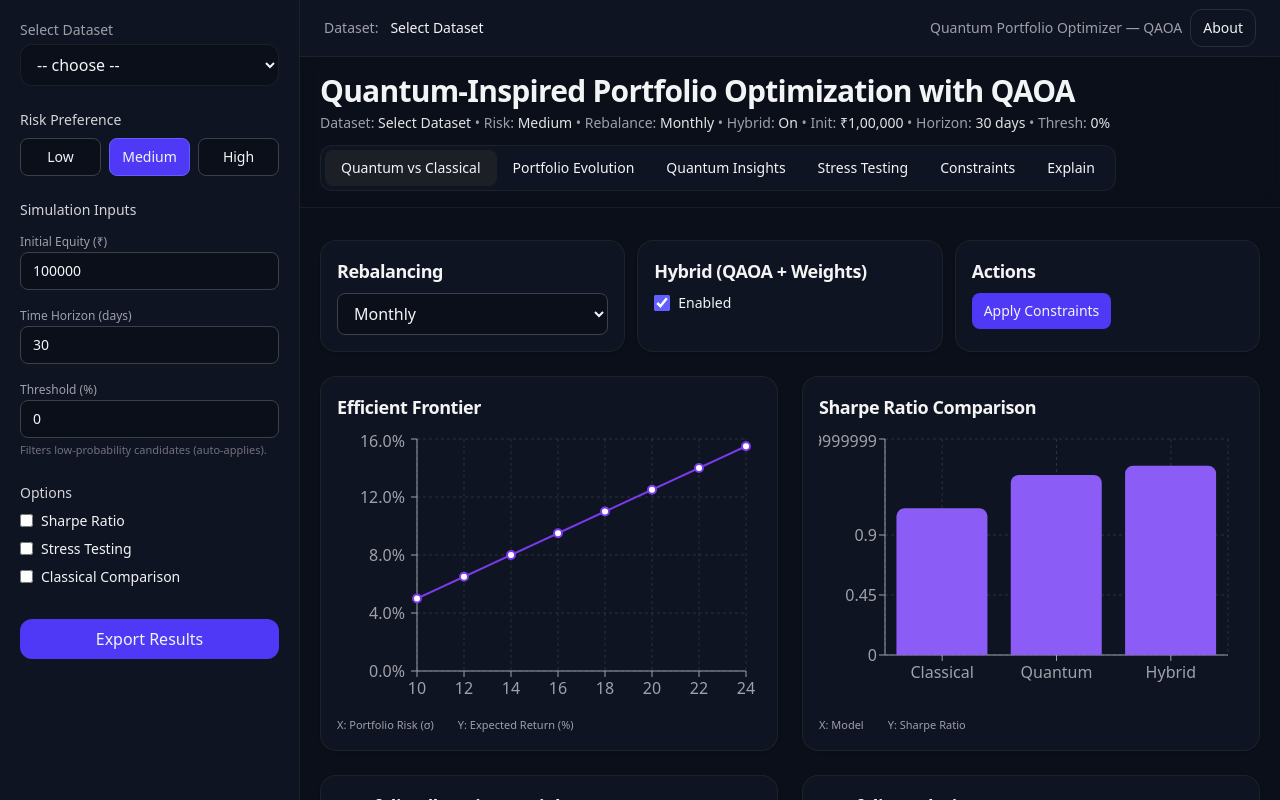
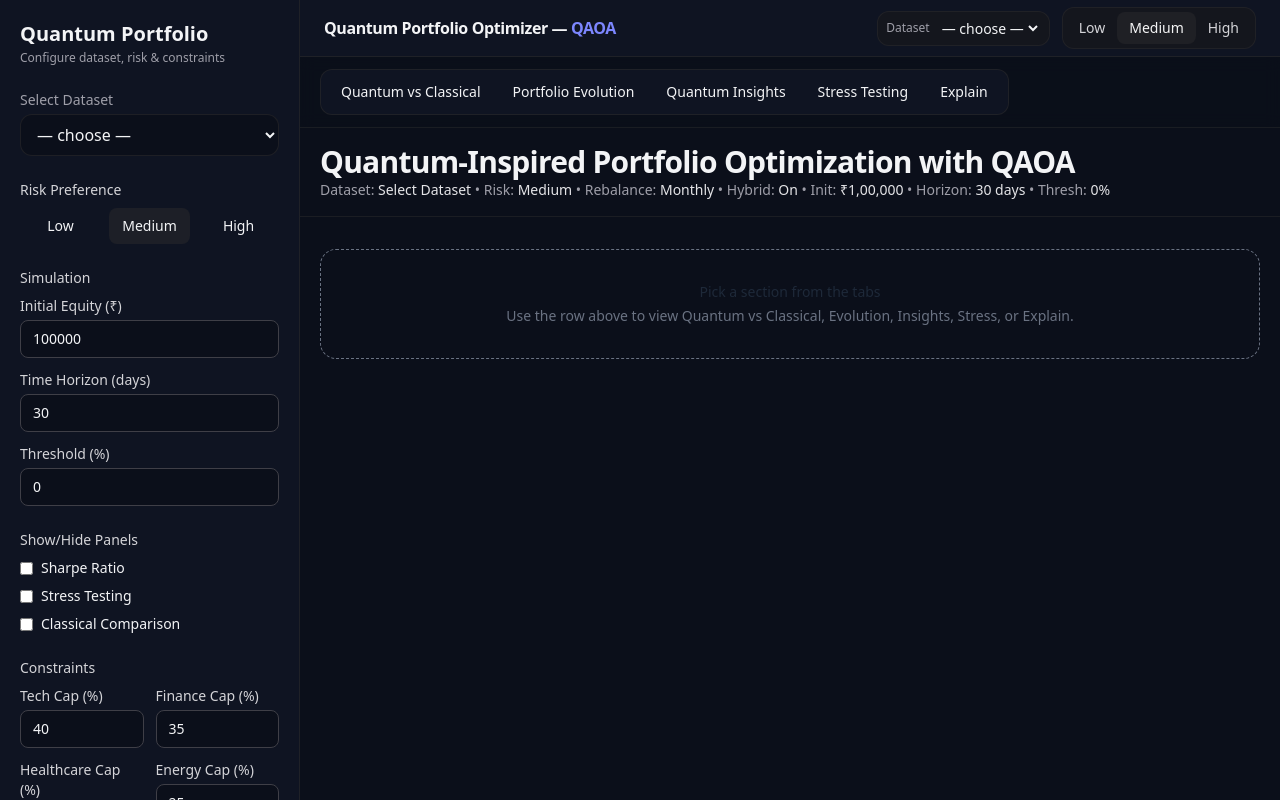
Before and after one commit to Denny-16/quantum-portfolio-fronten, a React (Vite) app: page / in a window 1280 px wide. Shown: the top 800 px of the page. Built offline with nearby package versions, Linux system fonts and the light colour scheme.

Commit message:
added final code but teammates told me to keep home section

```diff
--- a/src/components/Dashboard.js
+++ b/src/components/Dashboard.js
@@ -3,7 +3,7 @@ import React, { useEffect, useMemo, useState } from "react";
 import Sidebar from "./Sidebar.js";
 import Navbar from "./Navbar.js";
 import { useDispatch, useSelector } from "react-redux";
-import { addToast } from "../store/uiSlice"; // extensionless is fine with Parcel
+import { addToast, toggleSidebar } from "../store/uiSlice"; // added toggleSidebar here
 import EmptyState from "./EmptyState.js";
 import Skeleton from "./Skeleton.js";
 import { downloadJSON, downloadCSV } from "../utils/exporters.js";
@@ -67,10 +67,11 @@ export default function Dashboard() {
   const safeRiskLevel = (typeof riskLevel === "string" && riskLevel.length) ? riskLevel : "medium";
   const riskPretty = safeRiskLevel.charAt(0).toUpperCase() + safeRiskLevel.slice(1);
 
-  const [activeTab, setActiveTab] = useState("compare");
+  // ✅ No default section selected
+  const [activeTab, setActiveTab] = useState(null);
   const [activeSlice, setActiveSlice] = useState(null);
 
-  // Controls
+  // Controls (Constraints now live in the Sidebar)
   const [rebalanceFreq, setRebalanceFreq] = useState("Monthly");
   const [useHybrid, setUseHybrid] = useState(true);
   const [sectorCaps, setSectorCaps] = useState({ Tech: 40, Finance: 35, Healthcare: 35, Energy: 25 });
@@ -109,7 +110,7 @@ export default function Dashboard() {
         setSharpeData(s);
         setTopBits(bits);
 
-        // PASS dataset here
+        // pass dataset to allocation
         const allocData = await fetchAllocation({
           topBits: bits[0]?.bits || "10101",
           hybrid: useHybrid,
@@ -130,7 +131,7 @@ export default function Dashboard() {
     // eslint-disable-next-line react-hooks/exhaustive-deps
   }, []);
 
-  // Update frontier when riskLevel / threshold / constraints change
+  // Update frontier when prefs change
   useEffect(() => {
     (async () => {
       try {
@@ -164,7 +165,7 @@ export default function Dashboard() {
     // eslint-disable-next-line react-hooks/exhaustive-deps
   }, [rebalanceFreq, useHybrid, initialEquity, timeHorizon]);
 
-  // Auto-apply QAOA + Allocation + Frontier when threshold changes
+  // Auto-apply when threshold changes
   useEffect(() => {
     (async () => {
       try {
@@ -174,7 +175,6 @@ export default function Dashboard() {
           fetchEfficientFrontier({ riskLevel: safeRiskLevel, constraints, threshold }),
         ]);
         setTopBits(bits);
-        // PASS dataset here
         const newAlloc = await fetchAllocation({
           topBits: bits[0]?.bits || "10101",
           hybrid: useHybrid,
@@ -193,7 +193,7 @@ export default function Dashboard() {
     // eslint-disable-next-line react-hooks/exhaustive-deps
   }, [threshold, useHybrid, constraints, safeRiskLevel]);
 
-  // Recompute stress whenever controls or evolution changes
+  // Recompute stress whenever controls or evolution change
   useEffect(() => {
     (async () => {
       try {
@@ -211,7 +211,7 @@ export default function Dashboard() {
     // eslint-disable-next-line react-hooks/exhaustive-deps
   }, [stress, evolution]);
 
-  // Apply constraints manually (button)
+  // Apply constraints manually (Sidebar's button can call this too if you pass it down)
   async function handleApplyConstraints() {
     try {
       setLoading((l) => ({ ...l, qaoa: true, alloc: true, frontier: true }));
@@ -220,7 +220,6 @@ export default function Dashboard() {
         fetchEfficientFrontier({ riskLevel: safeRiskLevel, constraints, threshold }),
       ]);
       setTopBits(bits);
-      // PASS dataset here
       const newAlloc = await fetchAllocation({
         topBits: bits[0]?.bits || "10101",
         hybrid: useHybrid,
@@ -252,17 +251,57 @@ export default function Dashboard() {
   const showStress = !options?.length || options.includes("Stress Testing");
   const showClassical = !options?.length || options.includes("Classical Comparison");
 
-  // ---------- Render ----------
   return (
     <div className="flex min-h-screen bg-[#0b0f1a] text-gray-100">
-      <Sidebar />
+      {/* Sidebar now holds Constraints UI */}
+      <Sidebar
+        sectorCaps={sectorCaps}
+        setSectorCaps={setSectorCaps}
+        esgExclude={esgExclude}
+        setEsgExclude={setEsgExclude}
+        turnoverCap={turnoverCap}
+        setTurnoverCap={setTurnoverCap}
+        onApplyConstraints={handleApplyConstraints}
+        applying={loading.qaoa || loading.alloc || loading.frontier}
+      />
+
       <div className="flex-1 min-w-0 flex flex-col">
+        {/* Keep your existing Navbar (branding, etc.) */}
         <Navbar />
 
-        {/* Sticky header + tabs */}
-        <div className="sticky top-0 z-10 bg-[#0b0f1a]/80 backdrop-blur border-b border-zinc-800/60">
-          <div className="max-w-7xl mx-auto px-5 py-4 flex flex-wrap items-end justify-between gap-3">
-            <div className="space-y-1">
+        {/* Tabs + "Constraints" button row */}
+        <div className="sticky top-14 z-10 bg-[#0b0f1a]/80 backdrop-blur border-b border-zinc-800/60">
+          <div className="max-w-7xl mx-auto px-5 py-3 flex items-center justify-between gap-3">
+            {/* Tabs (no default selected) */}
+            <div className="bg-[#0f1422] border border-zinc-800/70 rounded-xl p-1 flex flex-wrap">
+              {[
+  { key: "compare", label: "Quantum vs Classical" },
+  { key: "evolution", label: "Portfolio Evolution" },
+  { key: "insights", label: "Quantum Insights" },
+  { key: "stress", label: "Stress Testing" },
+  { key: "explain", label: "Explain" },
+].map((t) => (
+  <button
+    key={t.key}
+    onClick={() => setActiveTab(activeTab === t.key ? null : t.key)}
+    className={`px-3 md:px-4 py-2 rounded-lg text-sm transition ${
+      activeTab === t.key ? "bg-zinc-800/60" : "hover:bg-zinc-800/30"
+    }`}
+  >
+    {t.label}
+  </button>
+))}
+
+            </div>
+
+            {/* Constraints quick button → toggles sidebar */}
+
+          </div>
+        </div>
+
+        {/* Header info under tabs */}
+        <div className="bg-[#0b0f1a] border-b border-zinc-800/60">
+          <div className="max-w-7xl mx-auto px-5 py-4">
             <h1 className="text-2xl md:text-3xl font-semibold tracking-tight">
               Quantum-Inspired Portfolio Optimization with QAOA
             </h1>
@@ -276,31 +315,19 @@ export default function Dashboard() {
               {" • "}Thresh: <span className="text-zinc-200">{threshold}%</span>
             </p>
           </div>
-
-            <div className="bg-[#0f1422] border border-zinc-800/70 rounded-xl p-1 flex flex-wrap">
-              {[
-                { key: "compare", label: "Quantum vs Classical" },
-                { key: "evolution", label: "Portfolio Evolution" },
-                { key: "insights", label: "Quantum Insights" },
-                { key: "stress", label: "Stress Testing" },
-                { key: "constraints", label: "Constraints" },
-                { key: "explain", label: "Explain" },
-              ].map((t) => (
-                <button
-                  key={t.key}
-                  onClick={() => setActiveTab(t.key)}
-                  className={`px-3 md:px-4 py-2 rounded-lg text-sm transition ${activeTab === t.key ? "bg-zinc-800/60" : "hover:bg-zinc-800/30"}`}
-                >
-                  {t.label}
-                </button>
-              ))}
-            </div>
-          </div>
         </div>
 
         {/* Content */}
         <div className="flex-1 overflow-auto">
           <div className="max-w-7xl mx-auto px-5 py-6 md:py-8 space-y-6">
+            {/* Nothing selected state */}
+            {activeTab === null && (
+              <EmptyState
+                title="Pick a section from the tabs"
+                subtitle="Use the row above to view Quantum vs Classical, Evolution, Insights, Stress, or Explain."
+              />
+            )}
+
             {/* COMPARE TAB */}
             {activeTab === "compare" && (
               <>
@@ -614,64 +641,6 @@ export default function Dashboard() {
               </div>
             )}
 
-            {/* CONSTRAINTS TAB */}
-            {activeTab === "constraints" && (
-              <div className="grid grid-cols-1 lg:grid-cols-2 gap-6">
-                <Card title="Sector Caps (%)">
-                  <div className="grid grid-cols-2 gap-4 text-sm">
-                    {Object.keys(sectorCaps).map((k) => (
-                      <div key={k}>
-                        <label className="block text-zinc-300 mb-1">{k}</label>
-                        <input
-                          type="number"
-                          className="w-full bg-[#0b0f1a] border border-zinc-700 rounded-lg px-3 py-2"
-                          value={sectorCaps[k]}
-                          min={0}
-                          max={100}
-                          onChange={(e) => setSectorCaps({ ...sectorCaps, [k]: Number(e.target.value) })}
-                        />
-                      </div>
-                    ))}
-                  </div>
-                </Card>
-
-                <Card title="ESG & Turnover">
-                  <div className="space-y-4 text-sm">
-                    <label className="inline-flex items-center gap-2 cursor-pointer">
-                      <input
-                        type="checkbox"
-                        className="accent-indigo-500 w-4 h-4"
-                        checked={esgExclude}
-                        onChange={(e) => setEsgExclude(e.target.checked)}
-                      />
-                      <span>Exclude non-ESG (e.g., oil/coal)</span>
-                    </label>
-
-                    <div>
-                      <label className="block text-zinc-300 mb-1">Turnover Cap (%)</label>
-                      <input
-                        type="range"
-                        min="0"
-                        max="100"
-                        value={turnoverCap}
-                        onChange={(e) => setTurnoverCap(Number(e.target.value))}
-                        className="w-full accent-indigo-500"
-                      />
-                      <div className="text-zinc-400 mt-1">{turnoverCap}% max rebalance turnover</div>
-                    </div>
-
-                    <button
-                      onClick={handleApplyConstraints}
-                      className="px-3 py-2 rounded-lg bg-indigo-600 hover:bg-indigo-500 disabled:opacity-60"
-                      disabled={loading.qaoa || loading.alloc || loading.frontier}
-                    >
-                      {(loading.qaoa || loading.alloc || loading.frontier) ? "Applying..." : "Apply Constraints"}
-                    </button>
-                  </div>
-                </Card>
-              </div>
-            )}
-
             {/* EXPLAIN TAB */}
             {activeTab === "explain" && (
               <Card title="Top Measured Portfolios (Demo)">
@@ -707,7 +676,7 @@ export default function Dashboard() {
             )}
 
             {/* Footer / Exports */}
-            {showStress && (
+            {showStress && activeTab !== null && (
               <div className="pt-2 pb-8 flex flex-wrap gap-2">
                 <button
                   className="px-4 py-2 rounded-xl bg-indigo-600 hover:bg-indigo-500 transition"
--- a/src/components/Navbar.js
+++ b/src/components/Navbar.js
@@ -1,46 +1,84 @@
 import React from "react";
 import { useDispatch, useSelector } from "react-redux";
-import { toggleSidebar, openAbout } from "../store/uiSlice";
+import { setDataset, setRiskLevel, toggleSidebar } from "../store/uiSlice";
 
 export default function Navbar() {
   const dispatch = useDispatch();
-  const { dataset } = useSelector((s) => s.ui);
+  const { dataset, riskLevel } = useSelector((s) => s.ui);
 
-  const label =
+  const datasetLabel =
     dataset === "nifty50" ? "NIFTY 50" :
-    dataset === "nasdaq" ? "NASDAQ" :
-    dataset === "crypto" ? "Crypto" :
+    dataset === "nasdaq"  ? "NASDAQ"   :
+    dataset === "crypto"  ? "Crypto"   :
     "Select Dataset";
 
+  const prettyRisk = (riskLevel || "medium").replace(/^\w/, c => c.toUpperCase());
+
   return (
-    <header className="w-full bg-[#0f1422] border-b border-zinc-800/70">
-      <div className="h-14 px-4 md:px-6 flex items-center justify-between">
+    <header className="w-full bg-[#0f1422] border-b border-zinc-800/70 sticky top-0 z-20">
+      <div className="h-14 px-4 md:px-6 flex items-center justify-between gap-3">
+        {/* Left: brand + mobile hamburger */}
         <div className="flex items-center gap-3">
-          {/* Hamburger for mobile */}
+          {/* Hamburger (mobile) */}
           <button
             className="lg:hidden p-2 rounded-lg bg-zinc-800/60"
             onClick={() => dispatch(toggleSidebar())}
             aria-label="Toggle sidebar"
+            title="Open Filters & Constraints"
           >
             <svg width="20" height="20" viewBox="0 0 24 24" fill="none">
               <path d="M4 6h16M4 12h16M4 18h16" stroke="currentColor" strokeWidth="2" />
             </svg>
           </button>
-          <span className="text-sm text-zinc-400">Dataset:</span>
-          <span className="text-sm font-medium">{label}</span>
+
+          <div className="font-semibold tracking-tight">
+            Quantum Portfolio Optimizer — <span className="text-indigo-400">QAOA</span>
+          </div>
         </div>
 
-        <div className="flex items-center gap-2">
-          <span className="hidden sm:block text-xs md:text-sm text-zinc-400">
-            Quantum Portfolio Optimizer — QAOA
-          </span>
-          <button
-            onClick={() => dispatch(openAbout())}
-            className="text-xs md:text-sm px-3 py-2 rounded-xl border border-zinc-700/60 hover:bg-zinc-800/60 transition"
-            aria-label="Open About"
-          >
-            About
-          </button>
+        {/* Right: quick filters */}
+        <div className="flex items-center gap-2 md:gap-3">
+          {/* Dataset select */}
+          <div className="hidden sm:flex items-center gap-2 bg-zinc-900/60 border border-zinc-800/70 rounded-xl px-2 py-1.5">
+            <span className="text-xs text-zinc-400">Dataset</span>
+            <select
+              value={dataset}
+              onChange={(e) => dispatch(setDataset(e.target.value))}
+              className="bg-transparent text-sm outline-none"
+              title="Select dataset"
+            >
+              <option value="">{dataset ? datasetLabel : "— choose —"}</option>
+              <option value="nifty50">NIFTY 50</option>
+              <option value="nasdaq">NASDAQ</option>
+              <option value="crypto">Crypto</option>
+            </select>
+          </div>
+
+          {/* Risk segmented control */}
+          <div className="hidden sm:flex items-center bg-zinc-900/60 border border-zinc-800/70 rounded-xl p-1">
+            {["low", "medium", "high"].map((lvl) => (
+              <button
+                key={lvl}
+                onClick={() => dispatch(setRiskLevel(lvl))}
+                className={`px-3 py-1.5 rounded-lg text-xs md:text-sm transition ${
+                  riskLevel === lvl
+                    ? "bg-zinc-800/60 text-zinc-100"
+                    : "text-zinc-300 hover:bg-zinc-800/30"
+                }`}
+                title={`Risk: ${lvl}`}
+              >
+                {lvl[0].toUpperCase() + lvl.slice(1)}
+              </button>
+            ))}
+          </div>
+
+          {/* Current selections (mobile compact) */}
+          <div className="sm:hidden text-xs text-zinc-400">
+            {datasetLabel} • {prettyRisk}
+          </div>
+
+          {/* Open Constraints (always visible) */}
+
         </div>
       </div>
     </header>
--- a/src/components/Sidebar.js
+++ b/src/components/Sidebar.js
@@ -1,4 +1,3 @@
-// src/components/Sidebar.js
 import React from "react";
 import { useDispatch, useSelector } from "react-redux";
 import {
@@ -8,15 +7,23 @@ import {
 
 const OPTIONS = ["Sharpe Ratio", "Stress Testing", "Classical Comparison"];
 
-export default function Sidebar() {
+export default function Sidebar({
+  // constraints managed in Dashboard state
+  sectorCaps, setSectorCaps,
+  esgExclude, setEsgExclude,
+  turnoverCap, setTurnoverCap,
+  onApplyConstraints,
+  applying = false,
+}) {
   const dispatch = useDispatch();
   const {
     dataset, riskLevel, options, isSidebarOpen,
-    initialEquity, timeHorizon, threshold
+    initialEquity, timeHorizon, threshold,
   } = useSelector((s) => s.ui);
 
+  // handlers (Redux)
   const handleDataset = (e) => dispatch(setDataset(e.target.value));
-  const handleRiskLevel = (e) => dispatch(setRiskLevel(e.target.value));
+  const handleRisk = (lvl) => dispatch(setRiskLevel(lvl));
   const handleOption = (label) => () => dispatch(toggleOption(label));
 
   return (
@@ -34,8 +41,9 @@ export default function Sidebar() {
         h-screen p-5 overflow-y-auto transition-transform fixed lg:static
         ${isSidebarOpen ? "translate-x-0" : "-translate-x-full lg:translate-x-0"}`}
       >
+        {/* Mobile header */}
         <div className="flex items-center justify-between mb-4 lg:hidden">
-          <h2 className="text-lg font-semibold">Filters</h2>
+          <h2 className="text-lg font-semibold">Filters & Constraints</h2>
           <button
             className="px-3 py-1 rounded-lg bg-zinc-800/60"
             onClick={() => dispatch(toggleSidebar())}
@@ -45,6 +53,12 @@ export default function Sidebar() {
         </div>
 
         <div className="space-y-6">
+          {/* Brand / Title */}
+          <div>
+            <h3 className="text-xl font-semibold">Quantum Portfolio</h3>
+            <p className="text-xs text-zinc-400 mt-0.5">Configure dataset, risk & constraints</p>
+          </div>
+
           {/* Dataset */}
           <section>
             <label className="block text-sm text-zinc-400 mb-1">Select Dataset</label>
@@ -53,95 +67,78 @@ export default function Sidebar() {
               onChange={handleDataset}
               className="w-full rounded-xl bg-[#0b0f1a] border border-zinc-800/70 px-3 py-2 outline-none"
             >
-              <option value="">-- choose --</option>
+              <option value="">— choose —</option>
               <option value="nifty50">NIFTY 50</option>
               <option value="nasdaq">NASDAQ</option>
               <option value="crypto">Crypto</option>
             </select>
           </section>
 
-          {/* Risk level (Low / Medium / High) */}
+          {/* Risk (Low/Medium/High) */}
           <section>
             <h3 className="text-sm font-medium text-zinc-300 mb-2">Risk Preference</h3>
             <div className="grid grid-cols-3 gap-2">
               {["low", "medium", "high"].map((lvl) => (
-                <label
+                <button
                   key={lvl}
-                  className={`text-sm text-center rounded-lg border px-2 py-2 cursor-pointer
-                    ${riskLevel === lvl ? "bg-indigo-600 border-indigo-500" : "bg-[#0b0f1a] border-zinc-700 hover:border-zinc-600"}`}
+                  onClick={() => handleRisk(lvl)}
+                  className={`px-3 py-2 rounded-lg text-sm transition ${
+                    riskLevel === lvl ? "bg-zinc-800/60" : "hover:bg-zinc-800/30"
+                  }`}
                 >
-                  <input
-                    type="radio"
-                    name="riskLevel"
-                    value={lvl}
-                    checked={riskLevel === lvl}
-                    onChange={handleRiskLevel}
-                    className="hidden"
-                  />
                   {lvl[0].toUpperCase() + lvl.slice(1)}
-                </label>
+                </button>
               ))}
             </div>
           </section>
 
-          {/* Simulation Inputs */}
+          {/* Simulation inputs */}
           <section>
-            <h3 className="text-sm font-medium text-zinc-300 mb-2">Simulation Inputs</h3>
+            <h3 className="text-sm font-medium text-zinc-300 mb-2">Simulation</h3>
 
-            <div className="space-y-3">
-              {/* Initial Equity */}
-              <div className="space-y-1">
-                <label className="text-xs text-zinc-400">Initial Equity (₹)</label>
+            <div className="space-y-3 text-sm">
+              <div>
+                <label className="block text-zinc-300 mb-1">Initial Equity (₹)</label>
                 <input
                   type="number"
-                  min={0}
+                  value={initialEquity}
+                  min={1000}
                   step={1000}
-                  className="w-full rounded-lg bg-[#0b0f1a] border border-zinc-700 px-3 py-2 text-sm"
-                  value={initialEquity}
-                  onChange={(e) => dispatch(setInitialEquity(Math.max(0, Number(e.target.value) || 0)))}
+                  onChange={(e) => dispatch(setInitialEquity(Number(e.target.value) || 0))}
+                  className="w-full bg-[#0b0f1a] border border-zinc-700 rounded-lg px-3 py-2"
                 />
               </div>
 
-              {/* Time Horizon (days) */}
-              <div className="space-y-1">
-                <label className="text-xs text-zinc-400">Time Horizon (days)</label>
+              <div>
+                <label className="block text-zinc-300 mb-1">Time Horizon (days)</label>
                 <input
                   type="number"
+                  value={timeHorizon}
                   min={1}
-                  max={365}
                   step={1}
-                  className="w-full rounded-lg bg-[#0b0f1a] border border-zinc-700 px-3 py-2 text-sm"
-                  value={timeHorizon}
-                  onChange={(e) =>
-                    dispatch(setTimeHorizon(Math.max(1, Math.min(365, Number(e.target.value) || 1))))
-                  }
+                  onChange={(e) => dispatch(setTimeHorizon(Number(e.target.value) || 1))}
+                  className="w-full bg-[#0b0f1a] border border-zinc-700 rounded-lg px-3 py-2"
                 />
               </div>
 
-              {/* Threshold (%) */}
-              <div className="space-y-1">
-                <label className="text-xs text-zinc-400">Threshold (%)</label>
+              <div>
+                <label className="block text-zinc-300 mb-1">Threshold (%)</label>
                 <input
                   type="number"
+                  value={threshold}
                   min={0}
                   max={100}
                   step={1}
-                  className="w-full rounded-lg bg-[#0b0f1a] border border-zinc-700 px-3 py-2 text-sm"
-                  value={threshold}
-                  onChange={(e) =>
-                    dispatch(setThreshold(Math.max(0, Math.min(100, Number(e.target.value) || 0))))
-                  }
+                  onChange={(e) => dispatch(setThreshold(Number(e.target.value) || 0))}
+                  className="w-full bg-[#0b0f1a] border border-zinc-700 rounded-lg px-3 py-2"
                 />
-                <div className="text-[11px] text-zinc-500">
-                  Filters low-probability candidates (auto-applies).
-                </div>
               </div>
             </div>
           </section>
 
           {/* Options */}
           <section>
-            <h3 className="text-sm font-medium text-zinc-300 mb-2">Options</h3>
+            <h3 className="text-sm font-medium text-zinc-300 mb-2">Show/Hide Panels</h3>
             <div className="space-y-2">
               {OPTIONS.map((label) => (
                 <label key={label} className="flex items-center gap-2 text-sm cursor-pointer">
@@ -157,9 +154,63 @@ export default function Sidebar() {
             </div>
           </section>
 
-          <button className="w-full mt-2 px-4 py-2 rounded-xl bg-indigo-600 hover:bg-indigo-500 transition">
-            Export Results
-          </button>
+          {/* Constraints (moved here from Dashboard) */}
+          <section>
+            <h3 className="text-sm font-medium text-zinc-300 mb-2">Constraints</h3>
+
+            {/* Sector caps */}
+            <div className="mb-4">
+              <div className="grid grid-cols-2 gap-3 text-sm">
+                {Object.keys(sectorCaps).map((k) => (
+                  <div key={k}>
+                    <label className="block text-zinc-300 mb-1">{k} Cap (%)</label>
+                    <input
+                      type="number"
+                      className="w-full bg-[#0b0f1a] border border-zinc-700 rounded-lg px-3 py-2"
+                      value={sectorCaps[k]}
+                      min={0}
+                      max={100}
+                      onChange={(e) => setSectorCaps({ ...sectorCaps, [k]: Number(e.target.value) })}
+                    />
+                  </div>
+                ))}
+              </div>
+            </div>
+
+            {/* ESG + Turnover */}
+            <div className="space-y-4 text-sm">
+              <label className="inline-flex items-center gap-2 cursor-pointer">
+                <input
+                  type="checkbox"
+                  className="accent-indigo-500 w-4 h-4"
+                  checked={esgExclude}
+                  onChange={(e) => setEsgExclude(e.target.checked)}
+                />
+                <span>Exclude non-ESG (e.g., oil/coal)</span>
+              </label>
+
+              <div>
+                <label className="block text-zinc-300 mb-1">Turnover Cap (%)</label>
+                <input
+                  type="range"
+                  min="0"
+                  max="100"
+                  value={turnoverCap}
+                  onChange={(e) => setTurnoverCap(Number(e.target.value))}
+                  className="w-full accent-indigo-500"
+                />
+                <div className="text-zinc-400 mt-1">{turnoverCap}% max rebalance turnover</div>
+              </div>
+
+              <button
+                onClick={onApplyConstraints}
+                className="w-full px-3 py-2 rounded-lg bg-indigo-600 hover:bg-indigo-500 disabled:opacity-60"
+                disabled={applying}
+              >
+                {applying ? "Applying…" : "Apply Constraints"}
+              </button>
+            </div>
+          </section>
         </div>
       </aside>
     </>
```
Also changed, not shown: structure.txt. Lines whose indentation alone changed are shown as unchanged.
